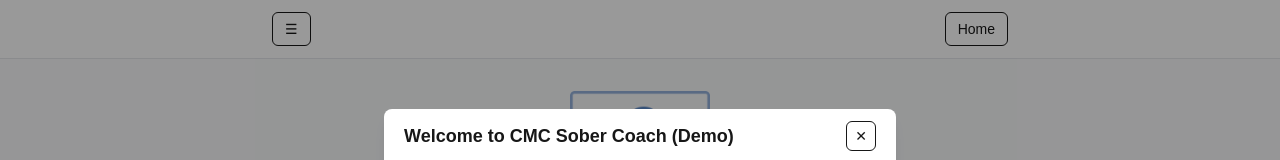
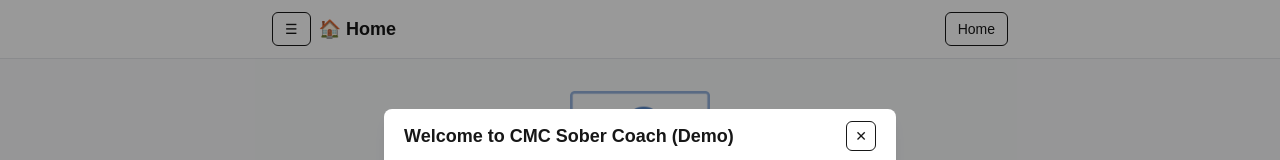
Before and after one commit to jaking1979/cmc-app-v0, a Next.js app: page / in a window 1280 px wide. Shown: the top 160 px of the page. Built offline with nearby package versions, Linux system fonts and the light colour scheme.

Commit message:
Home page: provide required title prop to TopNav

```diff
--- a/src/app/page.tsx
+++ b/src/app/page.tsx
@@ -24,7 +24,7 @@
   return (
     <>
       {/* Sticky global nav (hamburger menu lives inside TopNav) */}
-      <TopNav />
+      <TopNav title="🏠 Home" />
 
       <main className="min-h-screen bg-gray-50 px-4">
         <div className="max-w-3xl mx-auto py-8 flex flex-col items-center">
```
